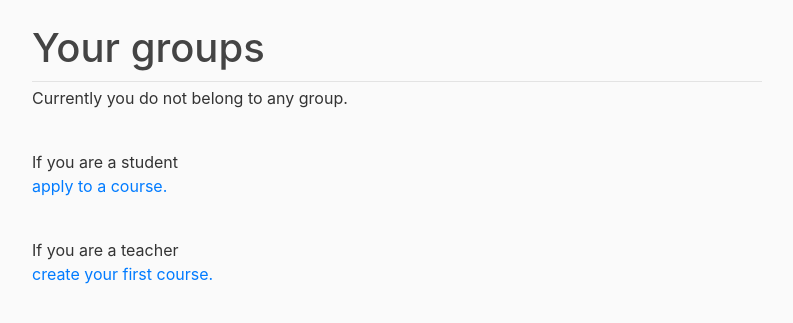
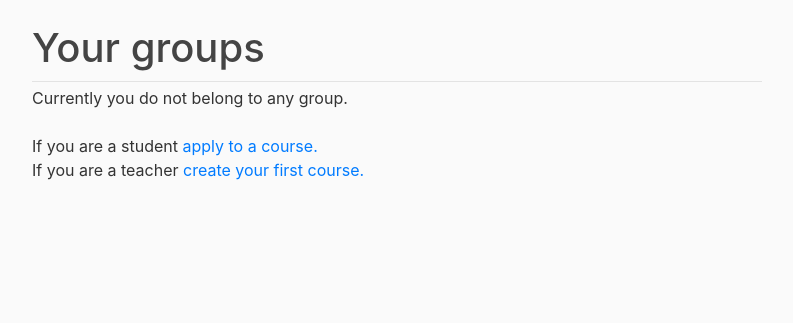
Before and after one commit to michalbarczyk/grade-control, a Django app: page /overview/ in a window 1280 px wide. Shown: the part 56-379 px from the top of the page, without its empty margins (53-846 px from the left). Run offline with Django 3.2, Linux system fonts and the light colour scheme; the visitor is signed in with stand-in values (Sample User, id 1); data that the repository does not hold is empty; some libraries are stand-ins or nearby versions.

Commit message:
overview updated

```diff
--- a/system/templates/system/overview.html
+++ b/system/templates/system/overview.html
@@ -5,18 +5,15 @@
     </div>
     <div class="media-body">
         {% if groups %}
-            <p class="article-content">Here you can see groups you are enrolled to: {% for group in groups %}{{ group }}{% endfor %}
+            <p class="article-content" style="display:inline">Here you can see groups you are enrolled to:
+            <article class="media content-section">{% for group in groups %}{{ group }}{% endfor %}</article>
             </p>
         {% else %}
-            <p class="article-content">Currently you do not belong to any group.</p>
-            <p class="article-content">
-                If you are a student
-                <a class="mr-2" href="#">apply to a course.</a>
-            </p>
-            <p class="article-content">
-                If you are a teacher
-                <a class="mr-2" href="#">create your first course.</a>
-            </p>
+            <div class="article-content">Currently you do not belong to any group.
+
+                If you are a student <a class="mr-2" href="#">apply to a course.</a>
+                If you are a teacher <a class="mr-2" href="#">create your first course.</a>
+            </div>
         {% endif %}
     </div>
     {% for grade in grades %}
```
